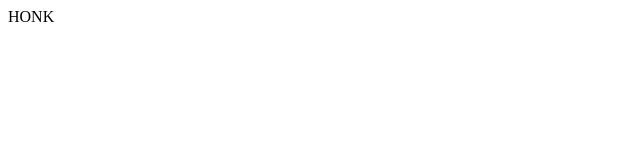
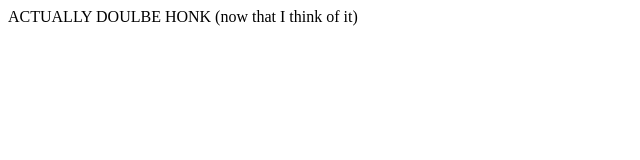
Before and after one commit to deanblock/BlockBox, a plain HTML site: page index.html in a window 1280 px wide. Shown: the whole page, without its empty margins (0-640 px from the left). Drawn offline with Linux system fonts and the light colour scheme.

Commit message:
Just added a little more text

```diff
--- a/index.html
+++ b/index.html
@@ -1,2 +1,2 @@
 <html>
-HONK
+ACTUALLY DOULBE HONK (now that I think of it)
```
